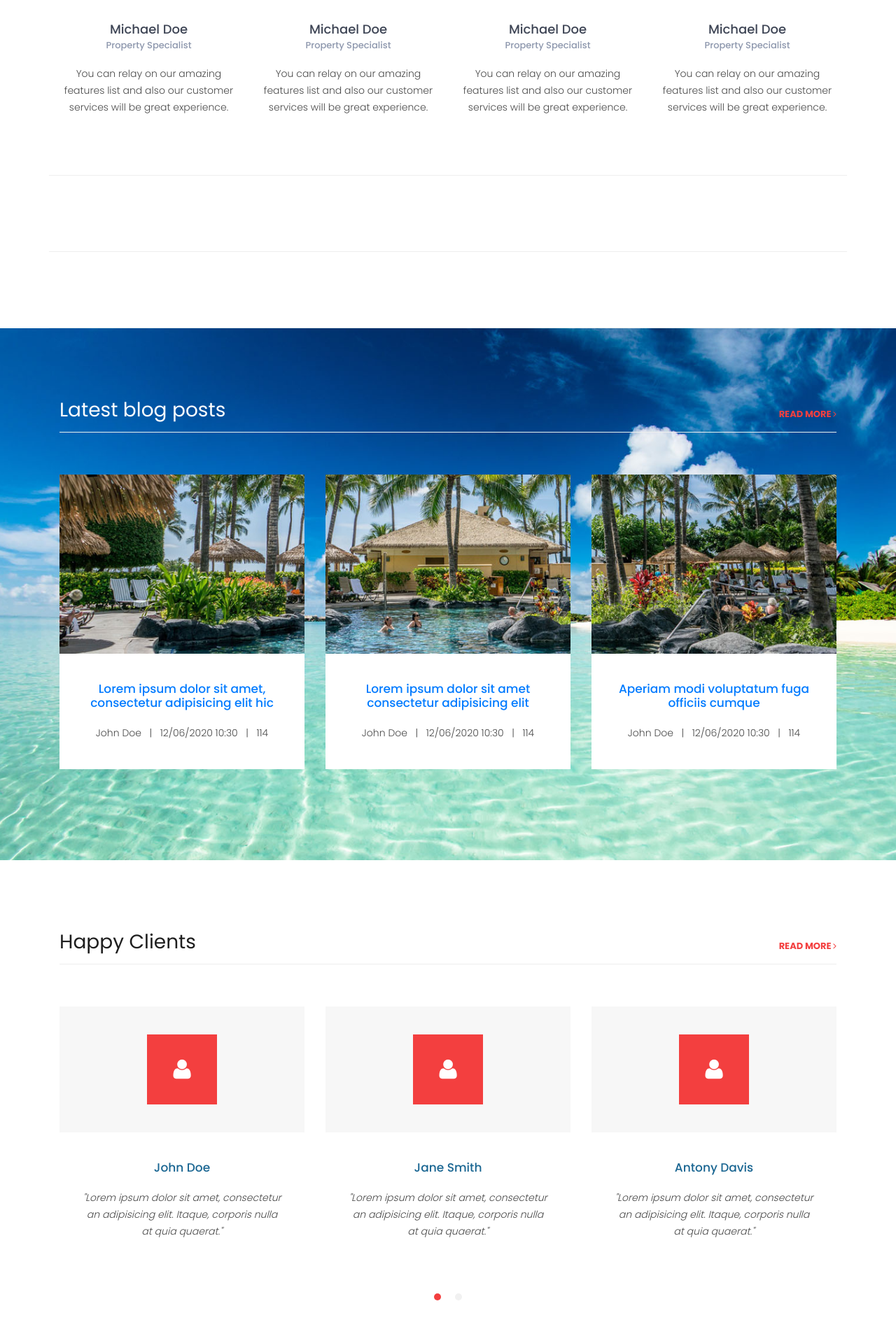
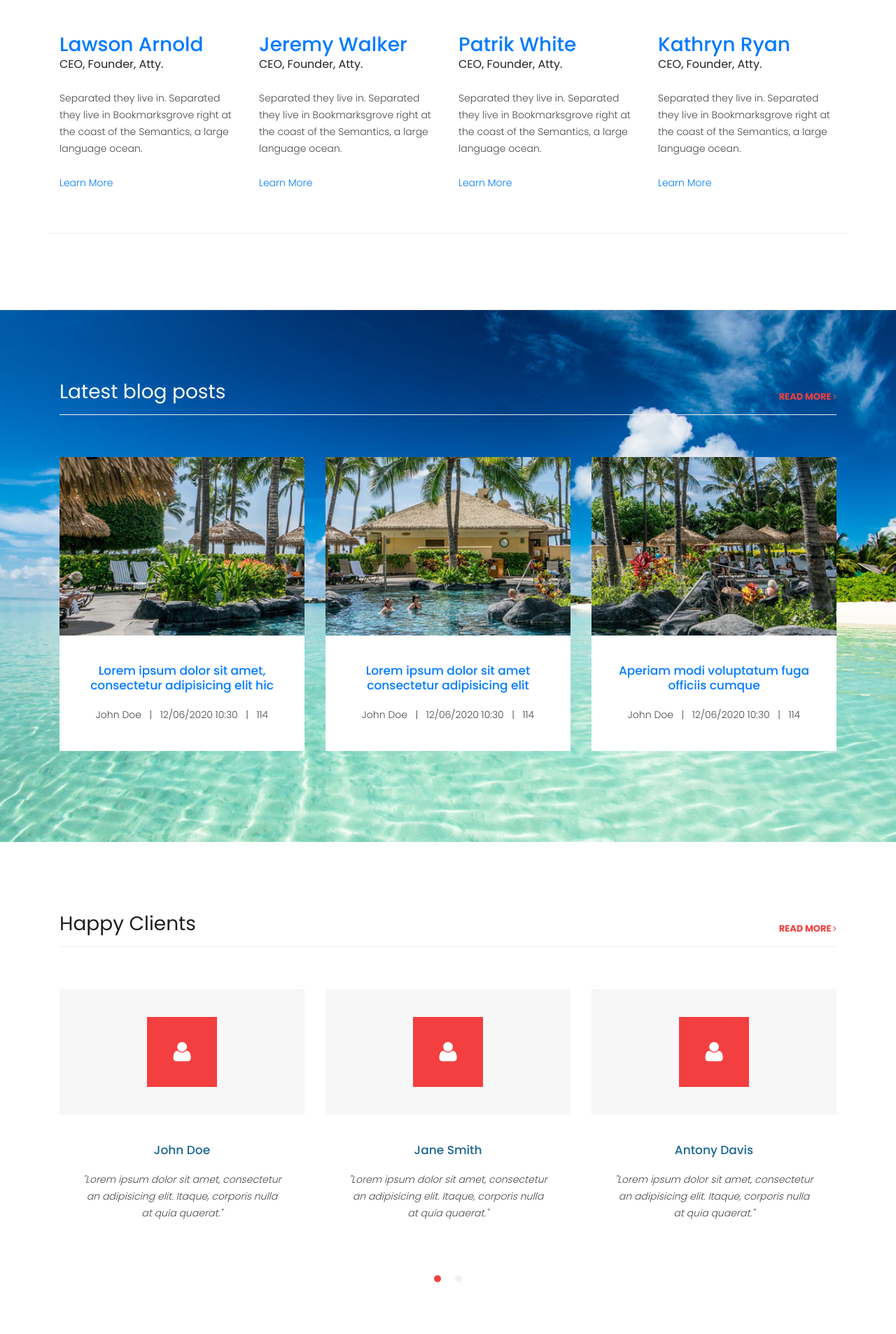
Before and after one commit to Azraqisy123/FinalProject_TravellingWeb, a PHP site: page / in a window 1280 px wide. Shown: the part 1903-3809 px from the top of the page at 70% size. Run offline with PHP 8.4, Linux system fonts and the light colour scheme.

Commit message:
fix-update about us

```diff
--- a/index.php
+++ b/index.php
@@ -189,83 +189,67 @@
             <h2>About Us</h2>
           </div>
         </div>
-        <div class="py-5 team4">
-          <div class="container">
-            <div class="row">
-              <!-- column  -->
-              <div class="col-lg-3 mb-5">
-                <!-- Row -->
-                <div class="row">
-                  <div class="col-md-12">
-                    <img src="https://www.wrappixel.com/demos/ui-kit/wrapkit/assets/images/team/t1.jpg" alt="wrapkit" class="img-fluid rounded-circle" />
-                  </div>
-                  <div class="col-md-12 text-center">
-                    <div class="pt-2">
-                      <h5 class="mt-4 font-weight-medium mb-0">Michael Doe</h5>
-                      <h6 class="subtitle mb-3">Property Specialist</h6>
-                      <p>You can relay on our amazing features list and also our customer services will be great experience.</p>
-                    </div>
-                  </div>
-                </div>
-                <!-- Row -->
-              </div>
-              <!-- column  -->
-              <!-- column  -->
-              <div class="col-lg-3 mb-4">
-                <!-- Row -->
-                <div class="row">
-                  <div class="col-md-12">
-                    <img src="https://www.wrappixel.com/demos/ui-kit/wrapkit/assets/images/team/t2.jpg" alt="wrapkit" class="img-fluid rounded-circle" />
-                  </div>
-                  <div class="col-md-12 text-center">
-                    <div class="pt-2">
-                      <h5 class="mt-4 font-weight-medium mb-0">Michael Doe</h5>
-                      <h6 class="subtitle mb-3">Property Specialist</h6>
-                      <p>You can relay on our amazing features list and also our customer services will be great experience.</p>
-                    </div>
-                  </div>
-                </div>
-                <!-- Row -->
-              </div>
-              <!-- column  -->
-              <!-- column  -->
-              <div class="col-lg-3 mb-4">
-                <!-- Row -->
-                <div class="row">
-                  <div class="col-md-12">
-                    <img src="https://www.wrappixel.com/demos/ui-kit/wrapkit/assets/images/team/t3.jpg" alt="wrapkit" class="img-fluid rounded-circle" />
-                  </div>
-                  <div class="col-md-12 text-center">
-                    <div class="pt-2">
-                      <h5 class="mt-4 font-weight-medium mb-0">Michael Doe</h5>
-                      <h6 class="subtitle mb-3">Property Specialist</h6>
-                      <p>You can relay on our amazing features list and also our customer services will be great experience.</p>
-                    </div>
-                  </div>
-                </div>
-                <!-- Row -->
-              </div>
-              <!-- column  -->
-              <!-- column  -->
-              <div class="col-lg-3 mb-4">
-                <!-- Row -->
-                <div class="row">
-                  <div class="col-md-12">
-                    <img src="https://www.wrappixel.com/demos/ui-kit/wrapkit/assets/images/team/t4.jpg" alt="wrapkit" class="img-fluid rounded-circle" />
-                  </div>
-                  <div class="col-md-12 text-center">
-                    <div class="pt-2">
-                      <h5 class="mt-4 font-weight-medium mb-0">Michael Doe</h5>
-                      <h6 class="subtitle mb-3">Property Specialist</h6>
-                      <p>You can relay on our amazing features list and also our customer services will be great experience.</p>
-                    </div>
-                  </div>
-                </div>
-                <!-- Row -->
-              </div>
+        <div class="container my-5">
+          <div class="row">
+
+            <!-- Start Column 1 -->
+            <div class="col-12 col-md-6 col-lg-3 mb-5 mb-md-0">
+              <img src="/assets/images/person_1.jpg" class="img-fluid mb-5">
+              <h3 clas><a href="#"><span class="">Lawson</span> Arnold</a></h3>
+              <span class="d-block position mb-4">CEO, Founder, Atty.</span>
+              <p>Separated they live in.
+                Separated they live in Bookmarksgrove right at the coast of the Semantics, a large language
+                ocean.</p>
+              <p class="mb-0"><a href="#" class="more dark">Learn More <span class="icon-arrow_forward"></span></a></p>
             </div>
+            <!-- End Column 1 -->
+
+            <!-- Start Column 2 -->
+            <div class="col-12 col-md-6 col-lg-3 mb-5 mb-md-0">
+              <img src="/assets/images/person_2.jpg" class="img-fluid mb-5">
+
+              <h3 clas><a href="#"><span class="">Jeremy</span> Walker</a></h3>
+              <span class="d-block position mb-4">CEO, Founder, Atty.</span>
+              <p>Separated they live in.
+                Separated they live in Bookmarksgrove right at the coast of the Semantics, a large language
+                ocean.</p>
+              <p class="mb-0"><a href="#" class="more dark">Learn More <span class="icon-arrow_forward"></span></a></p>
+
+            </div>
+            <!-- End Column 2 -->
+
+            <!-- Start Column 3 -->
+            <div class="col-12 col-md-6 col-lg-3 mb-5 mb-md-0">
+              <img src="/assets/images/person_3.jpg" class="img-fluid mb-5">
+              <h3 clas><a href="#"><span class="">Patrik</span> White</a></h3>
+              <span class="d-block position mb-4">CEO, Founder, Atty.</span>
+              <p>Separated they live in.
+                Separated they live in Bookmarksgrove right at the coast of the Semantics, a large language
+                ocean.</p>
+              <p class="mb-0"><a href="#" class="more dark">Learn More <span class="icon-arrow_forward"></span></a></p>
+            </div>
+            <!-- End Column 3 -->
+
+            <!-- Start Column 4 -->
+            <div class="col-12 col-md-6 col-lg-3 mb-5 mb-md-0">
+              <img src="/assets/images/person_4.jpg" class="img-fluid mb-5">
+
+              <h3 clas><a href="#"><span class="">Kathryn</span> Ryan</a></h3>
+              <span class="d-block position mb-4">CEO, Founder, Atty.</span>
+              <p>Separated they live in.
+                Separated they live in Bookmarksgrove right at the coast of the Semantics, a large language
+                ocean.</p>
+              <p class="mb-0"><a href="#" class="more dark">Learn More <span class="icon-arrow_forward"></span></a></p>
+
+
+            </div>
+            <!-- End Column 4 -->
+
+
+
           </div>
         </div>
+
       </div>
     </div>
   </div>
```
